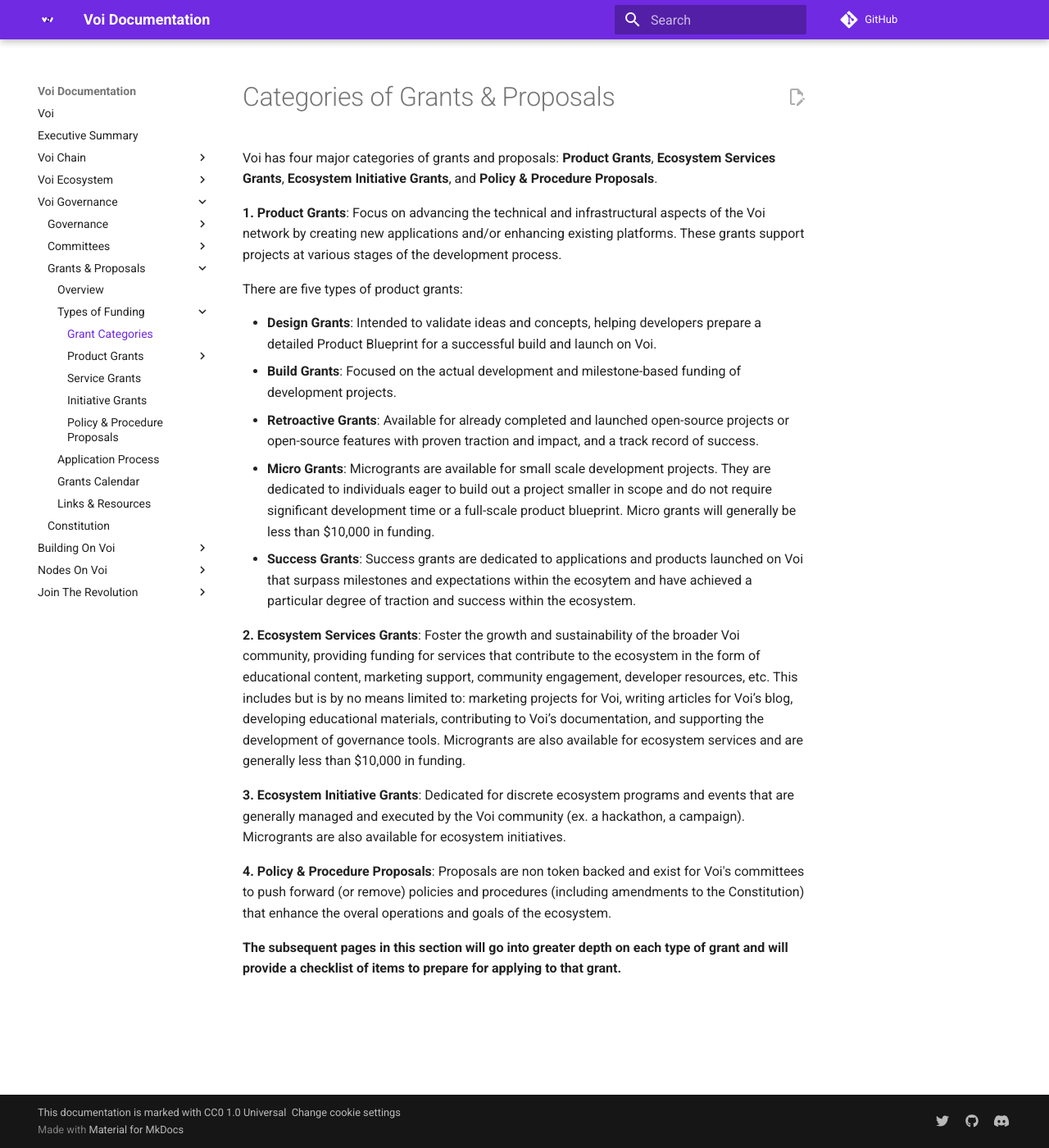
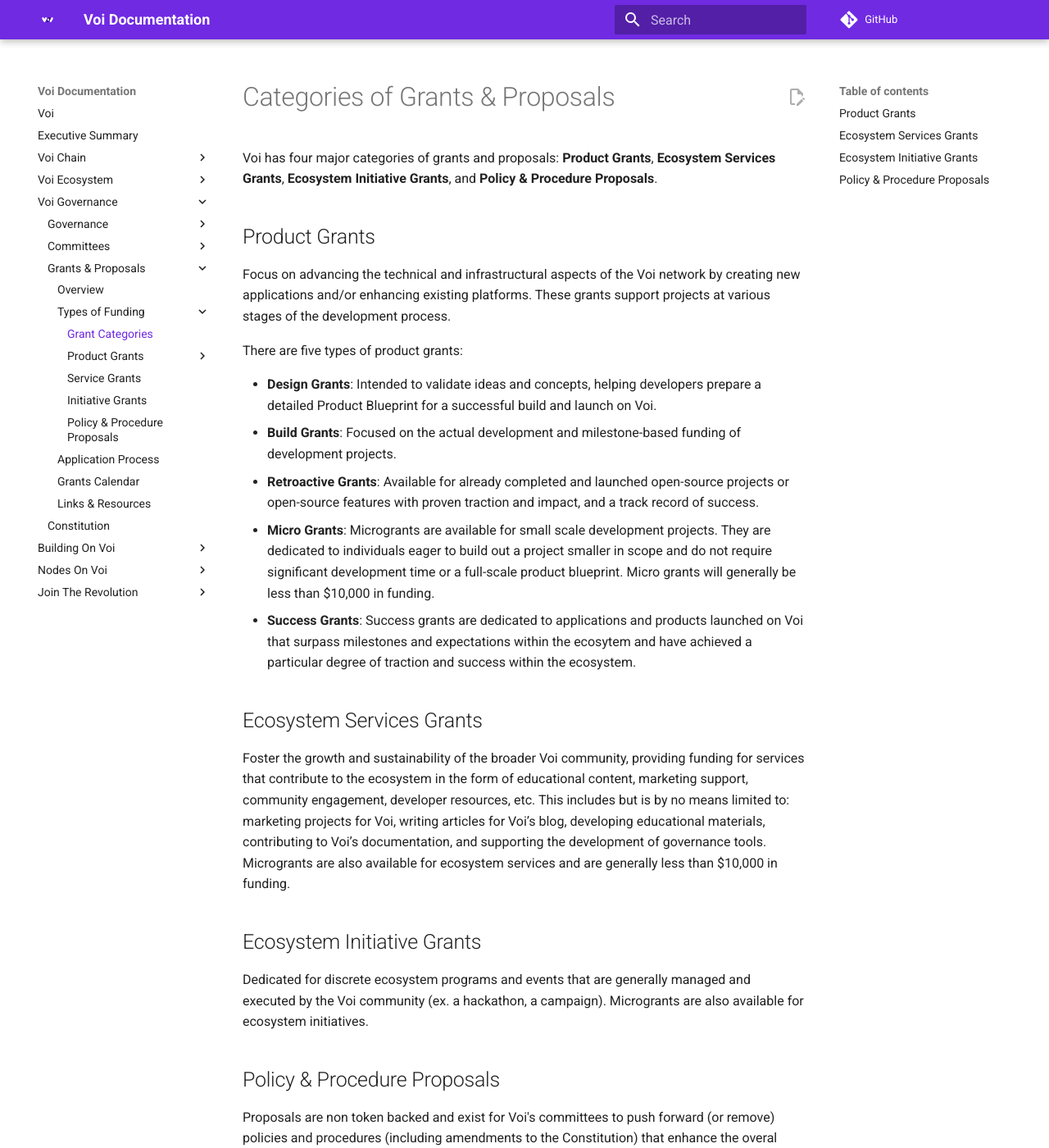
Before and after one commit to VoiNetwork/learn-more, an MkDocs documentation site: the page built from docs/governance/proposals/types-of-grants.md, in a window 1280 px wide and 1400 px high. Shown: the whole window at 82% size. Built offline with MkDocs 1.6.1 and Material for MkDocs 9.7.7, drawn with Linux system fonts in a browser that asks for light colours; plug-ins that fetch from the network failed and are left out; comment, search, counter and statistics services are not loaded; some of the changed text lies outside the part shown.

Commit message:
Update types-of-grants.md

```diff
--- a/docs/governance/proposals/types-of-grants.md
+++ b/docs/governance/proposals/types-of-grants.md
@@ -2,7 +2,8 @@
 
 Voi has four major categories of grants and proposals: **Product Grants**, **Ecosystem Services Grants**, **Ecosystem Initiative Grants**, and **Policy & Procedure Proposals**.
 
-**1. Product Grants**: Focus on advancing the technical and infrastructural aspects of the Voi network by creating new applications and/or enhancing existing platforms. These grants support projects at various stages of the development process.
+## Product Grants
+Focus on advancing the technical and infrastructural aspects of the Voi network by creating new applications and/or enhancing existing platforms. These grants support projects at various stages of the development process.
 
 There are five types of product grants:
 
@@ -12,10 +13,13 @@
    * **Micro Grants**: Microgrants are available for small scale development projects. They are dedicated to individuals eager to build out a project smaller in scope and do not require significant development time or a full-scale product blueprint. Micro grants will generally be less than $10,000 in funding.
    * **Success Grants**: Success grants are dedicated to applications and products launched on Voi that surpass milestones and expectations within the ecosytem and have achieved a particular degree of traction and success within the ecosystem.
 
-**2. Ecosystem Services Grants**: Foster the growth and sustainability of the broader Voi community, providing funding for services that contribute to the ecosystem in the form of educational content, marketing support, community engagement, developer resources, etc. This includes but is by no means limited to: marketing projects for Voi, writing articles for Voi’s blog, developing educational materials, contributing to Voi’s documentation, and supporting the development of governance tools. Microgrants are also available for ecosystem services and are generally less than $10,000 in funding.
+## Ecosystem Services Grants
+Foster the growth and sustainability of the broader Voi community, providing funding for services that contribute to the ecosystem in the form of educational content, marketing support, community engagement, developer resources, etc. This includes but is by no means limited to: marketing projects for Voi, writing articles for Voi’s blog, developing educational materials, contributing to Voi’s documentation, and supporting the development of governance tools. Microgrants are also available for ecosystem services and are generally less than $10,000 in funding.
 
-**3. Ecosystem Initiative Grants**: Dedicated for discrete ecosystem programs and events that are generally managed and executed by the Voi community (ex. a hackathon, a campaign). Microgrants are also available for ecosystem initiatives.
+## Ecosystem Initiative Grants
+Dedicated for discrete ecosystem programs and events that are generally managed and executed by the Voi community (ex. a hackathon, a campaign). Microgrants are also available for ecosystem initiatives.
 
-**4. Policy & Procedure Proposals**: Proposals are non token backed and exist for Voi's committees to push forward (or remove) policies and procedures (including amendments to the Constitution) that enhance the overal operations and goals of the ecosystem.
+## Policy & Procedure Proposals
+Proposals are non token backed and exist for Voi's committees to push forward (or remove) policies and procedures (including amendments to the Constitution) that enhance the overal operations and goals of the ecosystem.
 
-**The subsequent pages in this section will go into greater depth on each type of grant and will provide a checklist of items to prepare for applying to that grant.**
+**The subsequent pages will go into greater depth on each type of grant and will provide a checklist of items to prepare for applying to that grant.**
```
